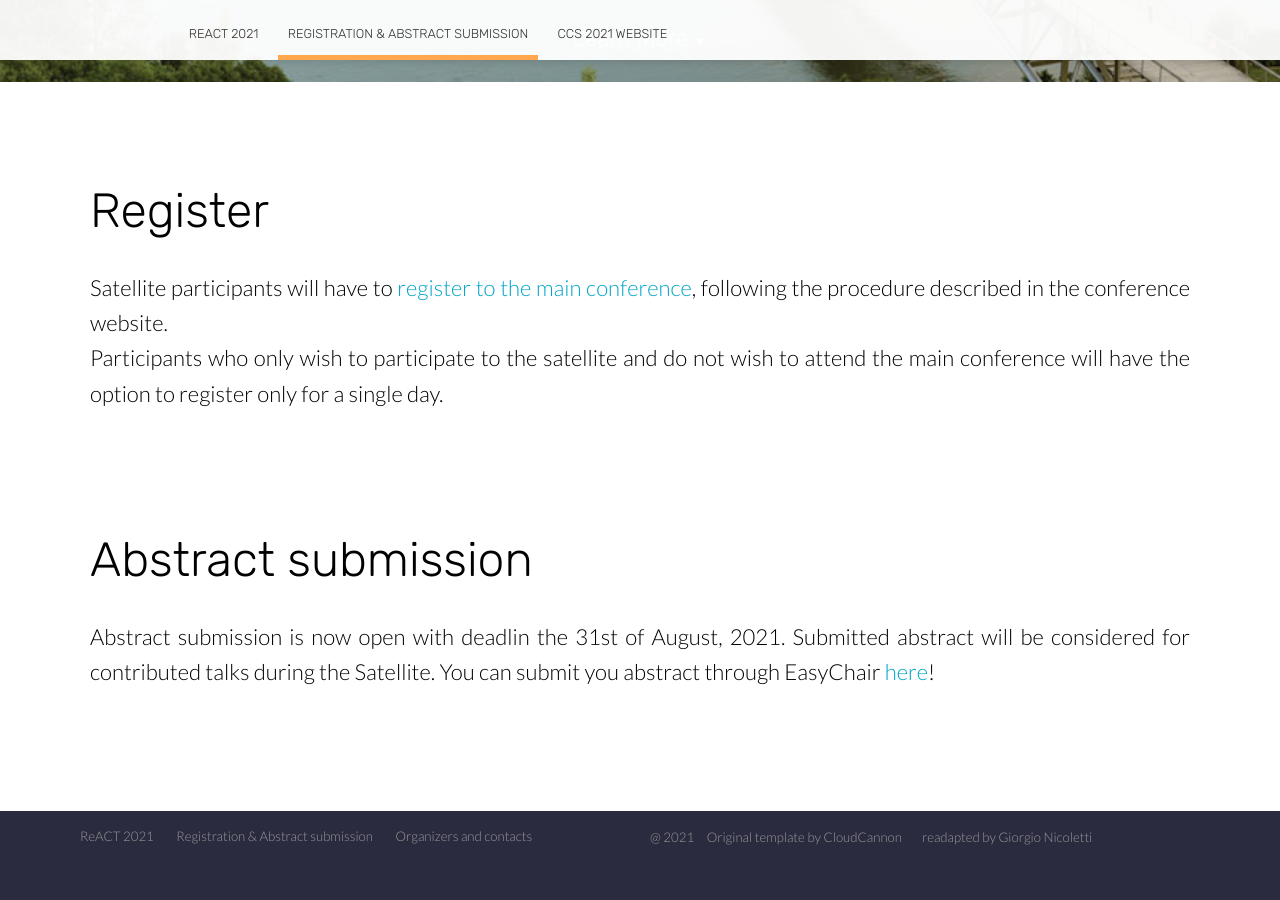
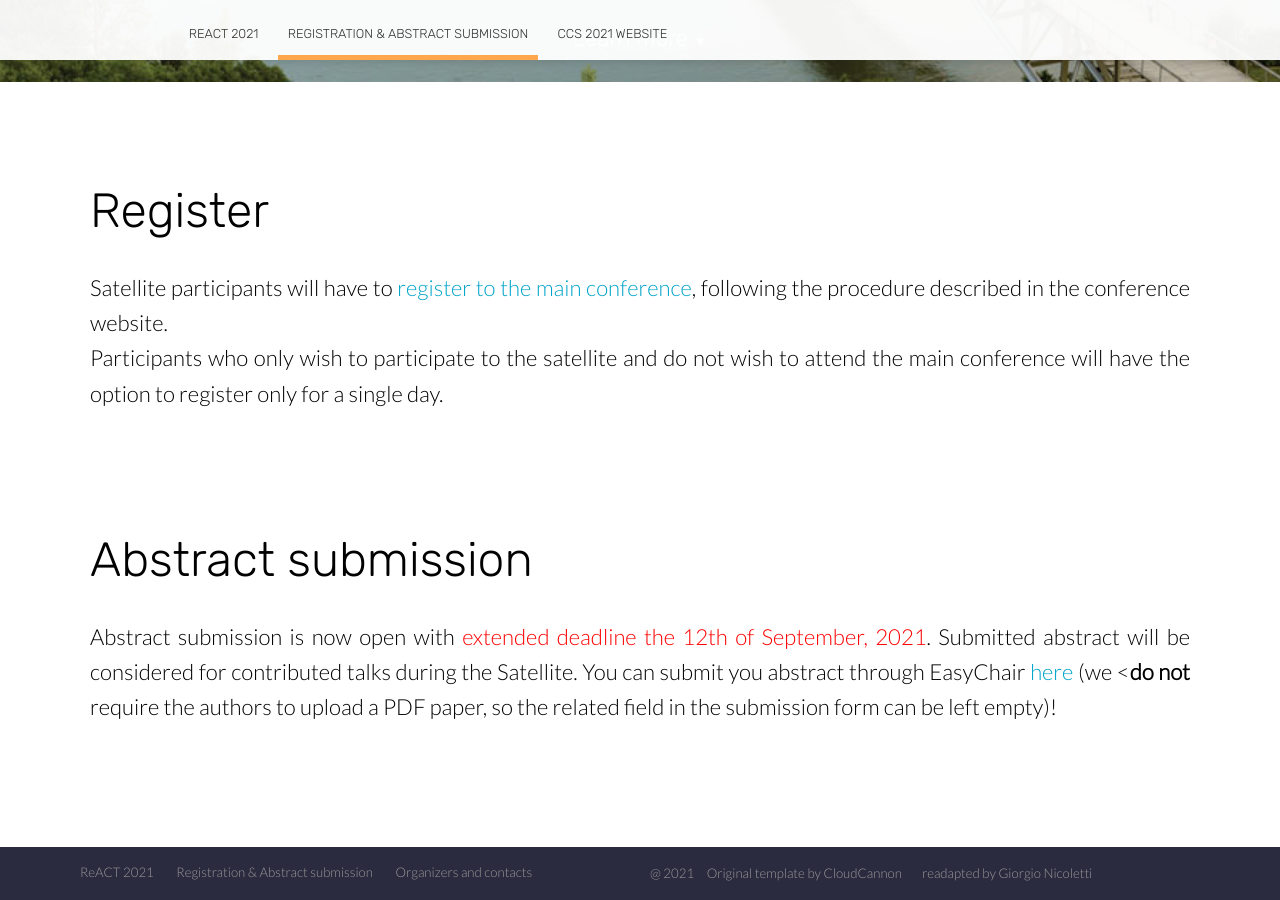
Before and after one commit to liphlab/REACT2021, a Jekyll site: the page built from registration.html, in a window 1280 px wide and 900 px high, scrolled down 818 px. Built offline with Jekyll 4.4.1, drawn with Linux system fonts in a browser that asks for light colours; nearby versions of some CDN libraries; before the commit the page ends 1682 px from its top, so only the background shows below that.

Commit message:
Extended deadline

```diff
--- a/index.html
+++ b/index.html
@@ -10,7 +10,7 @@ bottom_image: http://unsplash.it/2000/1322?a=.png
 		<div class="hero-text-container">
 			<h1 class="editable" style = "text-shadow: 0px 0px 8px black;">Robustness, Adaptability and Critical Transitions in Living Systems</h1>
 			<p class="subtext editable" style = "text-shadow: 1px 1px 5px black;">Satellite of the Conference on Complex Systems 2021 - 27 October, Lyon, France</p>
-			<div class="cta button alt" style = "text-shadow: 0px 0px 8px black;"><h3><a href="https://easychair.org/conferences/?conf=react2021" target="_blank">SUBMIT YOUR ABSTRACT</a></h3></div>
+			<div class="cta button alt" style = "text-shadow: 0px 0px 8px black;"><h3><a href="https://liphlab.github.io/REACT2021/registration/#learn-more" target="_blank">SUBMIT YOUR ABSTRACT - DEADLINE EXTENDEDs</a></h3></div>
 
 		</div>
 	</div>
--- a/registration.html
+++ b/registration.html
@@ -29,7 +29,7 @@ image: /images/centre-congres.jpg
 		<div class="container flex">
 			<div class="text" style = "text-align: justify;text-justify: inter-word;">
 				<h2 class="editable">Abstract submission</h2>
-				<p>Abstract submission is now open with deadlin the 31st of August, 2021. Submitted abstract will be considered for contributed talks during the Satellite. You can submit you abstract through EasyChair <a href="https://easychair.org/conferences/?conf=react2021">here</a>!<br>
+				<p>Abstract submission is now open with <font color = 'red'>extended deadline the 12th of September, 2021</font>. Submitted abstract will be considered for contributed talks during the Satellite. You can submit you abstract through EasyChair <a href="https://easychair.org/conferences/?conf=react2021">here</a> (we <<strong>do not</strong> require the authors to upload a PDF paper, so the related field in the submission form can be left empty)!<br>
 				<p></p>
 			</div>
 		</div>
```
